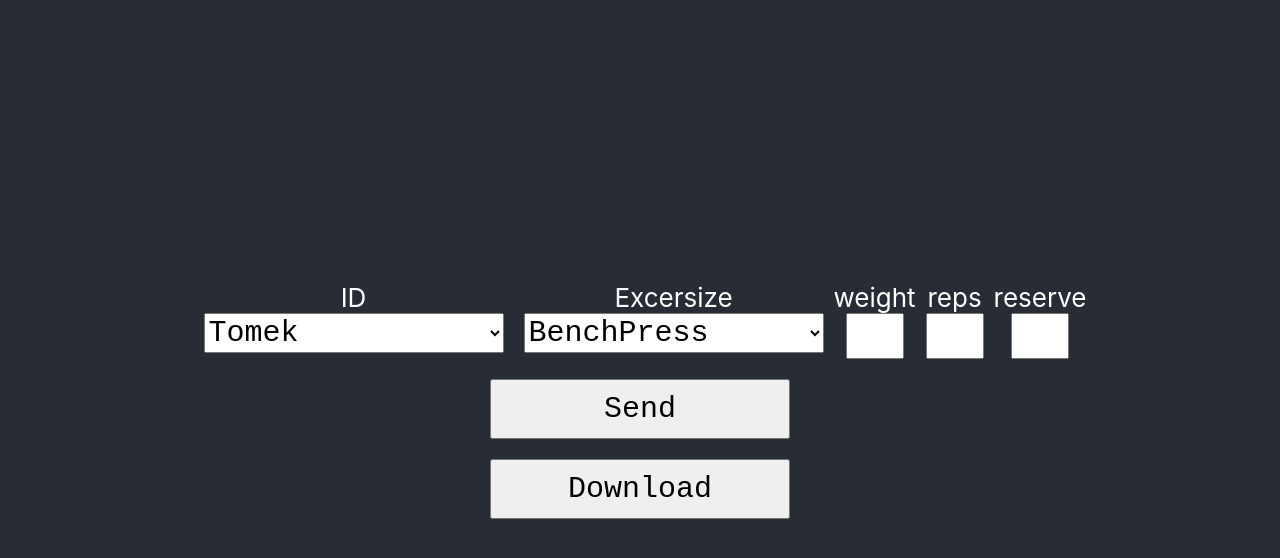
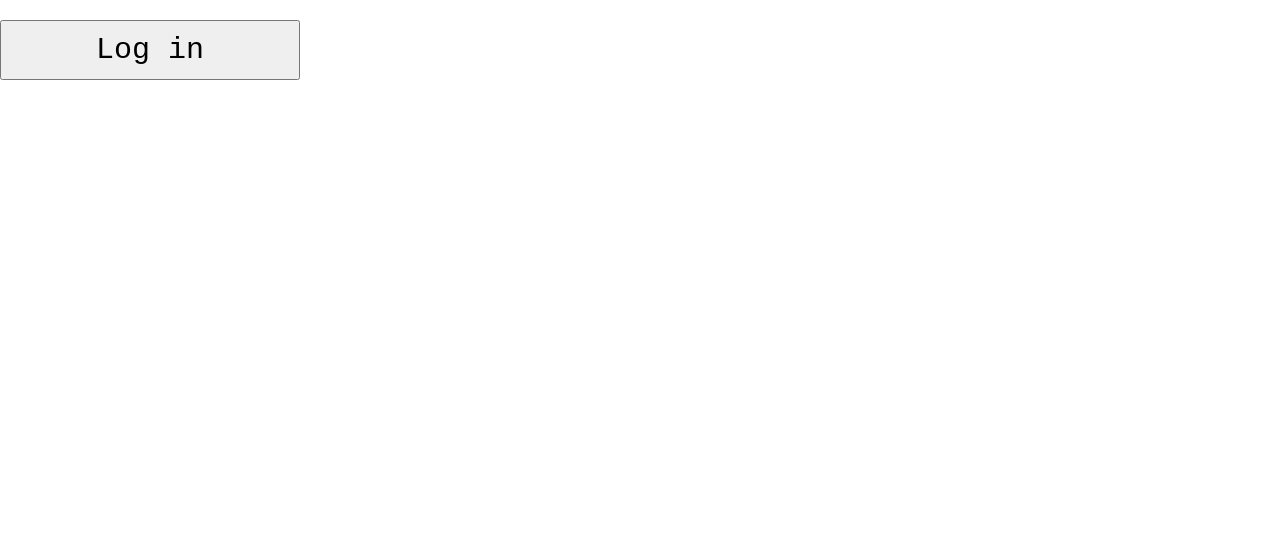
Before and after one commit to SmokeHF/GymFrontend, a React (Create React App) app: page / in a window 1280 px wide. Shown: the top 558 px of the page. Built offline with nearby package versions, Linux system fonts and the light colour scheme.

Commit message:
2 page sceleton

```diff
--- a/package.json
+++ b/package.json
@@ -7,6 +7,7 @@
     "cra-template": "1.2.0",
     "react": "^19.0.0",
     "react-dom": "^19.0.0",
+    "react-router-dom": "^7.9.4",
     "react-scripts": "5.0.1",
     "web-vitals": "^4.2.4"
   },
--- a/src/App.js
+++ b/src/App.js
@@ -1,4 +1,5 @@
 
+import { Routes,BrowserRouter,Route,Link } from 'react-router-dom';
 import './App.css';
 import { useState} from 'react';
 
@@ -58,8 +59,8 @@ function App() {
       setReserve();
       setWeight();
     }
-
   }
+  function Home() {
     return (
       <div className="App">
           <header className="App-header">
@@ -78,10 +79,23 @@ function App() {
           </header>
         </div>
     );
-
   }
-
-
+  return (
+    <BrowserRouter>
+      <Routes>
+        <Route path="/" element={<LogIn />} />
+        <Route path="/home" element={<Home />} />
+      </Routes>
+    </BrowserRouter>
+  );
+}
+function LogIn(){
+  return (
+    <Link to="/home">
+        <button type="button">Log in</button>
+    </Link>
+  );
+}
 
 function ExerciseInputBoxes({exerciseVal,setExercise,weightVal,setWeight,repsVal,setReps,reserveVal,setReserve,idVal,setId}) {
 
```
Also changed, not shown: 1 other file (tests, documents, lock files or other folders). Lines whose indentation alone changed are shown as unchanged.
